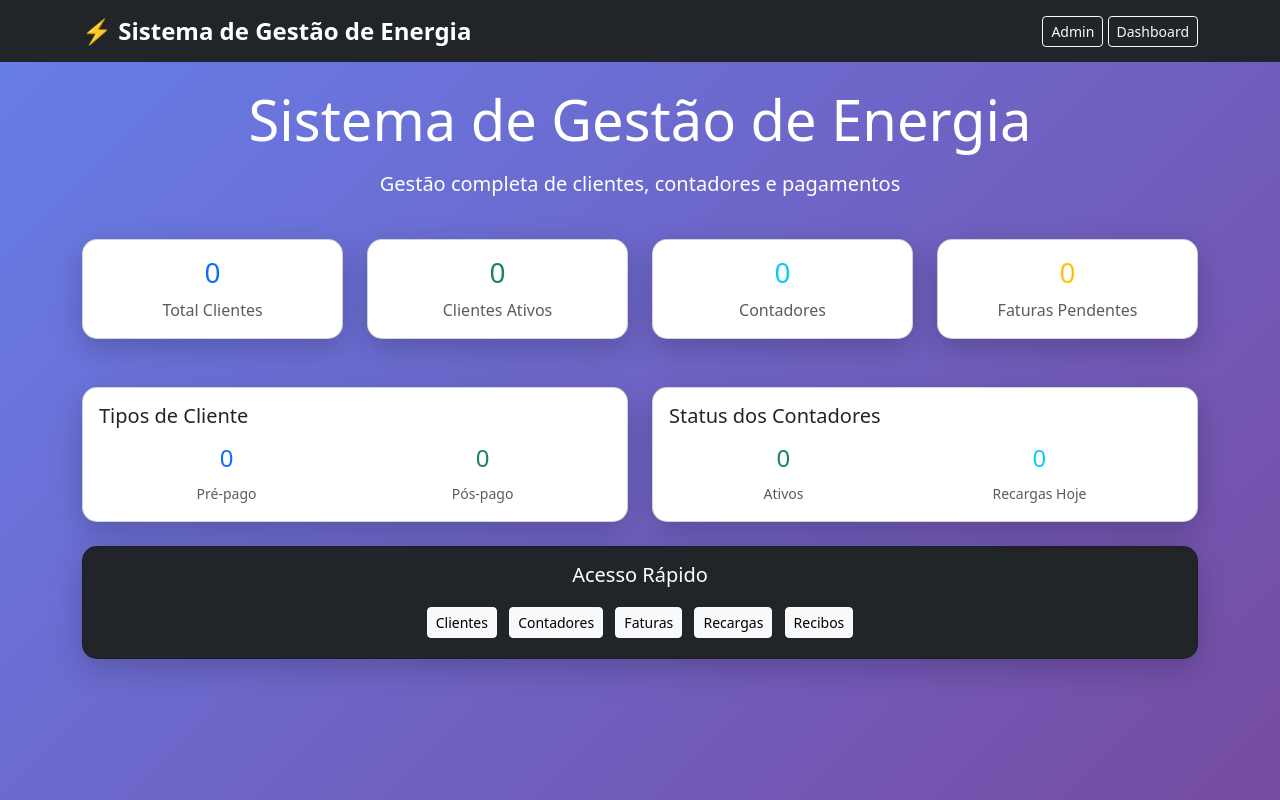
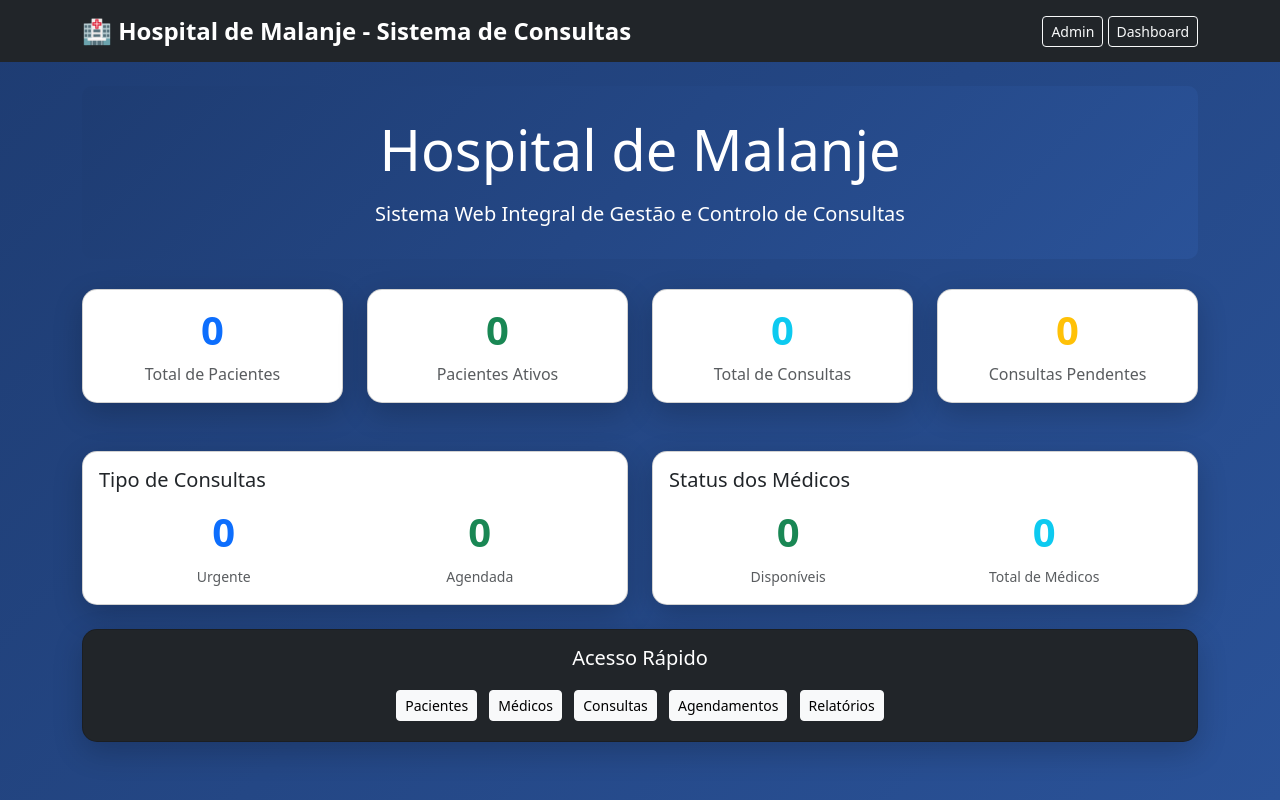
Before and after one commit to OsvaldoFernando/SAUDE-APP, a Django app: page / in a window 1280 px wide. Run offline with Django 5.2, Linux system fonts and the light colour scheme; data that the repository does not hold is empty.

Commit message:
Update system layout to manage hospital consultations
Modify views and templates to rebrand the system as "Hospital de Malanje - Sistema de Gestão de Consultas", updating metrics and terminology from energy management to healthcare.

Replit-Commit-Author: Agent
Replit-Commit-Session-Id: fdf83e79-53ab-4305-b8f7-c879b4f98089
Replit-Commit-Checkpoint-Type: full_checkpoint
Replit-Commit-Event-Id: bc228df4-e7cf-4fc1-8b6a-b84bd92e42ed
Replit-Commit-Screenshot-Url: https://storage.googleapis.com/screenshot-production-us-central1/6ad2dd08-9674-4291-a21c-63955d973f8e/fdf83e79-53ab-4305-b8f7-c879b4f98089/ckQxr6h
Replit-Helium-Checkpoint-Created: true

```diff
--- a/energia_gestao/views.py
+++ b/energia_gestao/views.py
@@ -9,28 +9,28 @@ from django.utils import timezone
 def home(request):
     hoje = timezone.now().date()
     context = {
-        'total_clientes': Cliente.objects.count(),
-        'clientes_ativos': Cliente.objects.filter(status='ATIVO').count(),
-        'clientes_pre_pago': Cliente.objects.filter(tipo_cliente='PRE_PAGO').count(),
-        'clientes_pos_pago': Cliente.objects.filter(tipo_cliente='POS_PAGO').count(),
-        'total_contadores': Contador.objects.count(),
-        'contadores_ativos': Contador.objects.filter(status='ATIVO').count(),
-        'faturas_pendentes': Fatura.objects.filter(status='PENDENTE').count(),
-        'recargas_hoje': Recarga.objects.filter(data_recarga__date=hoje).count(),
+        'total_pacientes': Cliente.objects.count(),
+        'pacientes_ativos': Cliente.objects.filter(status='ATIVO').count(),
+        'consultas_urgente': Cliente.objects.filter(tipo_cliente='PRE_PAGO').count(),
+        'consultas_agendada': Cliente.objects.filter(tipo_cliente='POS_PAGO').count(),
+        'total_medicos': Contador.objects.count(),
+        'medicos_disponiveis': Contador.objects.filter(status='ATIVO').count(),
+        'consultas_pendentes': Fatura.objects.filter(status='PENDENTE').count(),
+        'total_consultas': Recarga.objects.filter(data_recarga__date=hoje).count(),
     }
     return render(request, 'home.html', context)
 
 def dashboard(request):
     context = {
-        'total_clientes': Cliente.objects.count(),
-        'clientes_ativos': Cliente.objects.filter(status='ATIVO').count(),
-        'clientes_inativos': Cliente.objects.filter(status='INATIVO').count(),
-        'total_faturas': Fatura.objects.count(),
-        'faturas_pendentes': Fatura.objects.filter(status='PENDENTE').count(),
-        'faturas_pagas': Fatura.objects.filter(status='PAGO').count(),
-        'total_recargas': Recarga.objects.filter(status='CONFIRMADO').count(),
-        'valor_recargas': Recarga.objects.filter(status='CONFIRMADO').aggregate(Sum('valor'))['valor__sum'] or 0,
-        'ultimos_clientes': Cliente.objects.all()[:5],
-        'ultimas_faturas': Fatura.objects.all()[:5],
+        'total_pacientes': Cliente.objects.count(),
+        'pacientes_ativos': Cliente.objects.filter(status='ATIVO').count(),
+        'pacientes_inativos': Cliente.objects.filter(status='INATIVO').count(),
+        'total_consultas': Fatura.objects.count(),
+        'consultas_pendentes': Fatura.objects.filter(status='PENDENTE').count(),
+        'consultas_realizadas': Fatura.objects.filter(status='PAGO').count(),
+        'total_agendamentos': Recarga.objects.filter(status='CONFIRMADO').count(),
+        'valor_agendamentos': Recarga.objects.filter(status='CONFIRMADO').aggregate(Sum('valor'))['valor__sum'] or 0,
+        'ultimos_pacientes': Cliente.objects.all()[:5],
+        'ultimas_consultas': Fatura.objects.all()[:5],
     }
     return render(request, 'dashboard.html', context)
--- a/templates/home.html
+++ b/templates/home.html
@@ -3,20 +3,22 @@
 <head>
     <meta charset="UTF-8">
     <meta name="viewport" content="width=device-width, initial-scale=1.0">
-    <title>Sistema de Gestão de Energia</title>
+    <title>Hospital de Malanje - Sistema de Gestão de Consultas</title>
     <link href="https://cdn.jsdelivr.net/npm/bootstrap@5.3.0/dist/css/bootstrap.min.css" rel="stylesheet">
     <style>
-        body { background: linear-gradient(135deg, #667eea 0%, #764ba2 100%); min-height: 100vh; }
+        body { background: linear-gradient(135deg, #1e3c72 0%, #2a5298 100%); min-height: 100vh; }
         .card { border-radius: 15px; box-shadow: 0 10px 30px rgba(0,0,0,0.2); }
         .stat-card { transition: transform 0.3s; }
         .stat-card:hover { transform: translateY(-5px); }
         .navbar-brand { font-size: 1.5rem; font-weight: bold; }
+        .header-hospital { background: linear-gradient(135deg, #1e3c72 0%, #2a5298 100%); color: white; padding: 30px; border-radius: 10px; margin-bottom: 30px; }
+        .stat-value { font-size: 2.5rem; font-weight: bold; }
     </style>
 </head>
 <body>
     <nav class="navbar navbar-dark bg-dark mb-4">
         <div class="container">
-            <a class="navbar-brand" href="/">⚡ Sistema de Gestão de Energia</a>
+            <a class="navbar-brand" href="/">🏥 Hospital de Malanje - Sistema de Consultas</a>
             <div>
                 <a href="/admin/" class="btn btn-outline-light btn-sm">Admin</a>
                 <a href="/dashboard/" class="btn btn-outline-light btn-sm">Dashboard</a>
@@ -25,43 +27,41 @@
     </nav>
 
     <div class="container">
-        <div class="row mb-4">
-            <div class="col-12 text-center text-white">
-                <h1 class="display-4 mb-3">Sistema de Gestão de Energia</h1>
-                <p class="lead">Gestão completa de clientes, contadores e pagamentos</p>
-            </div>
+        <div class="header-hospital text-center">
+            <h1 class="display-4 mb-3">Hospital de Malanje</h1>
+            <p class="lead mb-0">Sistema Web Integral de Gestão e Controlo de Consultas</p>
         </div>
 
-        <div class="row g-4">
+        <div class="row g-4 mb-4">
             <div class="col-md-3">
                 <div class="card stat-card text-center">
                     <div class="card-body">
-                        <h3 class="text-primary">{{ total_clientes }}</h3>
-                        <p class="text-muted mb-0">Total Clientes</p>
+                        <h3 class="text-primary stat-value">{{ total_pacientes }}</h3>
+                        <p class="text-muted mb-0">Total de Pacientes</p>
                     </div>
                 </div>
             </div>
             <div class="col-md-3">
                 <div class="card stat-card text-center">
                     <div class="card-body">
-                        <h3 class="text-success">{{ clientes_ativos }}</h3>
-                        <p class="text-muted mb-0">Clientes Ativos</p>
+                        <h3 class="text-success stat-value">{{ pacientes_ativos }}</h3>
+                        <p class="text-muted mb-0">Pacientes Ativos</p>
                     </div>
                 </div>
             </div>
             <div class="col-md-3">
                 <div class="card stat-card text-center">
                     <div class="card-body">
-                        <h3 class="text-info">{{ total_contadores }}</h3>
-                        <p class="text-muted mb-0">Contadores</p>
+                        <h3 class="text-info stat-value">{{ total_consultas }}</h3>
+                        <p class="text-muted mb-0">Total de Consultas</p>
                     </div>
                 </div>
             </div>
             <div class="col-md-3">
                 <div class="card stat-card text-center">
                     <div class="card-body">
-                        <h3 class="text-warning">{{ faturas_pendentes }}</h3>
-                        <p class="text-muted mb-0">Faturas Pendentes</p>
+                        <h3 class="text-warning stat-value">{{ consultas_pendentes }}</h3>
+                        <p class="text-muted mb-0">Consultas Pendentes</p>
                     </div>
                 </div>
             </div>
@@ -71,15 +71,15 @@
             <div class="col-md-6">
                 <div class="card">
                     <div class="card-body">
-                        <h5 class="card-title">Tipos de Cliente</h5>
+                        <h5 class="card-title">Tipo de Consultas</h5>
                         <div class="d-flex justify-content-around mt-3">
                             <div class="text-center">
-                                <h4 class="text-primary">{{ clientes_pre_pago }}</h4>
-                                <small class="text-muted">Pré-pago</small>
+                                <h4 class="text-primary stat-value">{{ consultas_urgente }}</h4>
+                                <small class="text-muted">Urgente</small>
                             </div>
                             <div class="text-center">
-                                <h4 class="text-success">{{ clientes_pos_pago }}</h4>
-                                <small class="text-muted">Pós-pago</small>
+                                <h4 class="text-success stat-value">{{ consultas_agendada }}</h4>
+                                <small class="text-muted">Agendada</small>
                             </div>
                         </div>
                     </div>
@@ -88,15 +88,15 @@
             <div class="col-md-6">
                 <div class="card">
                     <div class="card-body">
-                        <h5 class="card-title">Status dos Contadores</h5>
+                        <h5 class="card-title">Status dos Médicos</h5>
                         <div class="d-flex justify-content-around mt-3">
                             <div class="text-center">
-                                <h4 class="text-success">{{ contadores_ativos }}</h4>
-                                <small class="text-muted">Ativos</small>
+                                <h4 class="text-success stat-value">{{ medicos_disponiveis }}</h4>
+                                <small class="text-muted">Disponíveis</small>
                             </div>
                             <div class="text-center">
-                                <h4 class="text-info">{{ recargas_hoje }}</h4>
-                                <small class="text-muted">Recargas Hoje</small>
+                                <h4 class="text-info stat-value">{{ total_medicos }}</h4>
+                                <small class="text-muted">Total de Médicos</small>
                             </div>
                         </div>
                     </div>
@@ -110,11 +110,11 @@
                     <div class="card-body">
                         <h5 class="card-title">Acesso Rápido</h5>
                         <div class="mt-3">
-                            <a href="/admin/clientes/cliente/" class="btn btn-light btn-sm m-1">Clientes</a>
-                            <a href="/admin/equipamentos/contador/" class="btn btn-light btn-sm m-1">Contadores</a>
-                            <a href="/admin/pagamentos/fatura/" class="btn btn-light btn-sm m-1">Faturas</a>
-                            <a href="/admin/pagamentos/recarga/" class="btn btn-light btn-sm m-1">Recargas</a>
-                            <a href="/admin/pagamentos/recibo/" class="btn btn-light btn-sm m-1">Recibos</a>
+                            <a href="/admin/clientes/cliente/" class="btn btn-light btn-sm m-1">Pacientes</a>
+                            <a href="/admin/equipamentos/contador/" class="btn btn-light btn-sm m-1">Médicos</a>
+                            <a href="/admin/pagamentos/fatura/" class="btn btn-light btn-sm m-1">Consultas</a>
+                            <a href="/admin/pagamentos/recarga/" class="btn btn-light btn-sm m-1">Agendamentos</a>
+                            <a href="/admin/pagamentos/recibo/" class="btn btn-light btn-sm m-1">Relatórios</a>
                         </div>
                     </div>
                 </div>
```
Also changed, not shown: templates/dashboard.html (+35 -31 lines), 2 other files.
